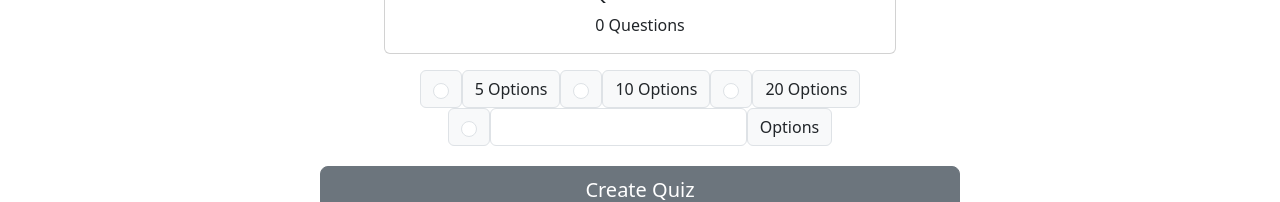
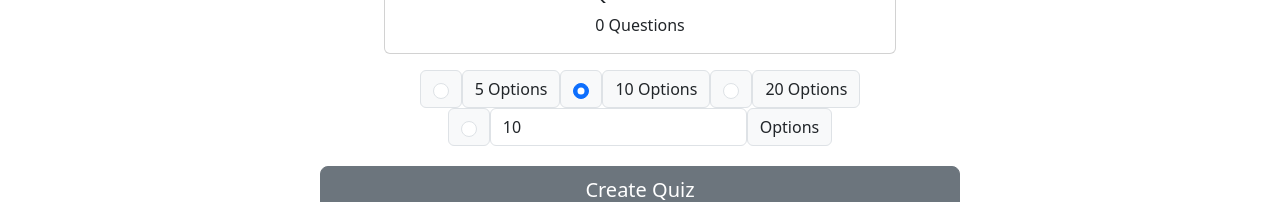
Before and after one commit to RaafiKuijper/OCA-app, a React (Vite) app in the folder frontend/: page /create-quiz in a window 1280 px wide. Shown: the part 560-762 px from the top of the page. Built offline with nearby package versions, Linux system fonts and the light colour scheme; no server answers.

Commit message:
Select Size: Controlled Quiz Size Input

```diff
--- a/frontend/src/create-quiz/CreateQuizView.tsx
+++ b/frontend/src/create-quiz/CreateQuizView.tsx
@@ -8,6 +8,7 @@ import QuizSizeSelector from "./quiz-size-selector/QuizSizeSelector";
 
 const CreateQuizView = () => {
   const [questionCount, setQuestionCount] = useState(0);
+  const [quizSize, setQuizSize] = useState(10);
 
   useEffect(() => {
     const getQuestionCount = async () => {
@@ -24,8 +25,8 @@ const CreateQuizView = () => {
     <>
       <Header text="Quizzes" />;
       <QuizQuestionCount questionCount={questionCount} />
-      <QuizSizeSelector />
-      <CreateQuizButton />
+      <QuizSizeSelector setQuizSize={setQuizSize} />
+      <CreateQuizButton quizSize={quizSize} />
     </>
   );
 };
--- a/frontend/src/create-quiz/create-quiz-button/CreateQuizButton.tsx
+++ b/frontend/src/create-quiz/create-quiz-button/CreateQuizButton.tsx
@@ -3,7 +3,7 @@ import { Button } from "react-bootstrap";
 import Quiz from "../models/Quiz";
 import { useNavigate } from "react-router-dom";
 
-const CreateQuizButton = () => {
+const CreateQuizButton = (props: { quizSize: number }) => {
   const navigate = useNavigate();
 
   const createQuiz = async () => {
--- a/frontend/src/create-quiz/quiz-size-selector/QuizSizeSelector.tsx
+++ b/frontend/src/create-quiz/quiz-size-selector/QuizSizeSelector.tsx
@@ -1,9 +1,34 @@
+import { useState } from "react";
 import { Form, InputGroup } from "react-bootstrap";
 
 const flex = { display: "flex" };
 const center = { ...flex, justifyContent: "center" };
 
-const QuizSizeSelector = () => {
+const QuizSizeSelector = (props: { setQuizSize: (size: number) => void }) => {
+  const options: number[] = [5, 10, 20];
+  const [checked, setChecked] = useState<boolean[]>([
+    false,
+    true,
+    false,
+    false,
+  ]);
+  const [custom, setCustom] = useState<number>(10);
+
+  const updateSelectedOptions = (index: number) => {
+    if (index < checked.length - 1) {
+      props.setQuizSize(options[index]);
+    } else {
+      props.setQuizSize(custom);
+    }
+    updateChecked(index);
+  };
+
+  const updateChecked = (id: number) => {
+    const newChecked = checked.map(() => false);
+    newChecked[id] = !checked[id];
+    setChecked(newChecked);
+  };
+
   return (
     <InputGroup
       style={{
@@ -18,21 +43,27 @@ const QuizSizeSelector = () => {
           flexWrap: "wrap",
         }}
       >
-        <span style={flex}>
-          <InputGroup.Radio />
-          <InputGroup.Text>5 Options</InputGroup.Text>
-        </span>
-        <span style={flex}>
-          <InputGroup.Radio />
-          <InputGroup.Text>10 Options</InputGroup.Text>
-        </span>
-        <span style={flex}>
-          <InputGroup.Radio />
-          <InputGroup.Text>20 Options</InputGroup.Text>
-        </span>
+        {options.map((option, index) => (
+          <span style={flex} key={index}>
+            <InputGroup.Radio
+              checked={checked[index]}
+              onChange={() => updateSelectedOptions(index)}
+            />
+            <InputGroup.Text>{option} Options</InputGroup.Text>
+          </span>
+        ))}
         <span style={{ ...flex }}>
-          <InputGroup.Radio />
-          <Form.Control type="number" />
+          <InputGroup.Radio
+            checked={checked[checked.length - 1]}
+            onChange={() => updateSelectedOptions(checked.length - 1)}
+          />
+          <Form.Control
+            type="number"
+            value={custom}
+            onChange={(e) => {
+              setCustom(+e.target.value);
+            }}
+          />
           <InputGroup.Text>Options</InputGroup.Text>
         </span>
       </div>
```
